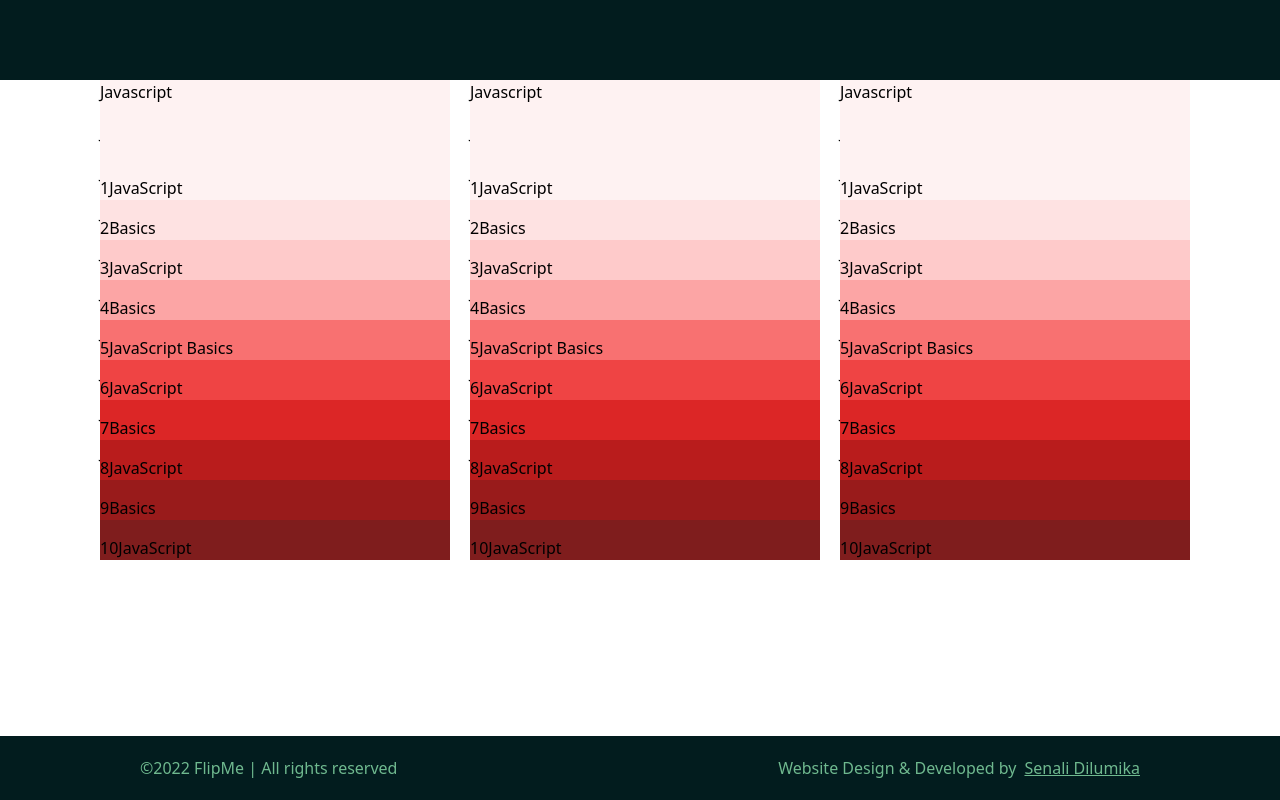
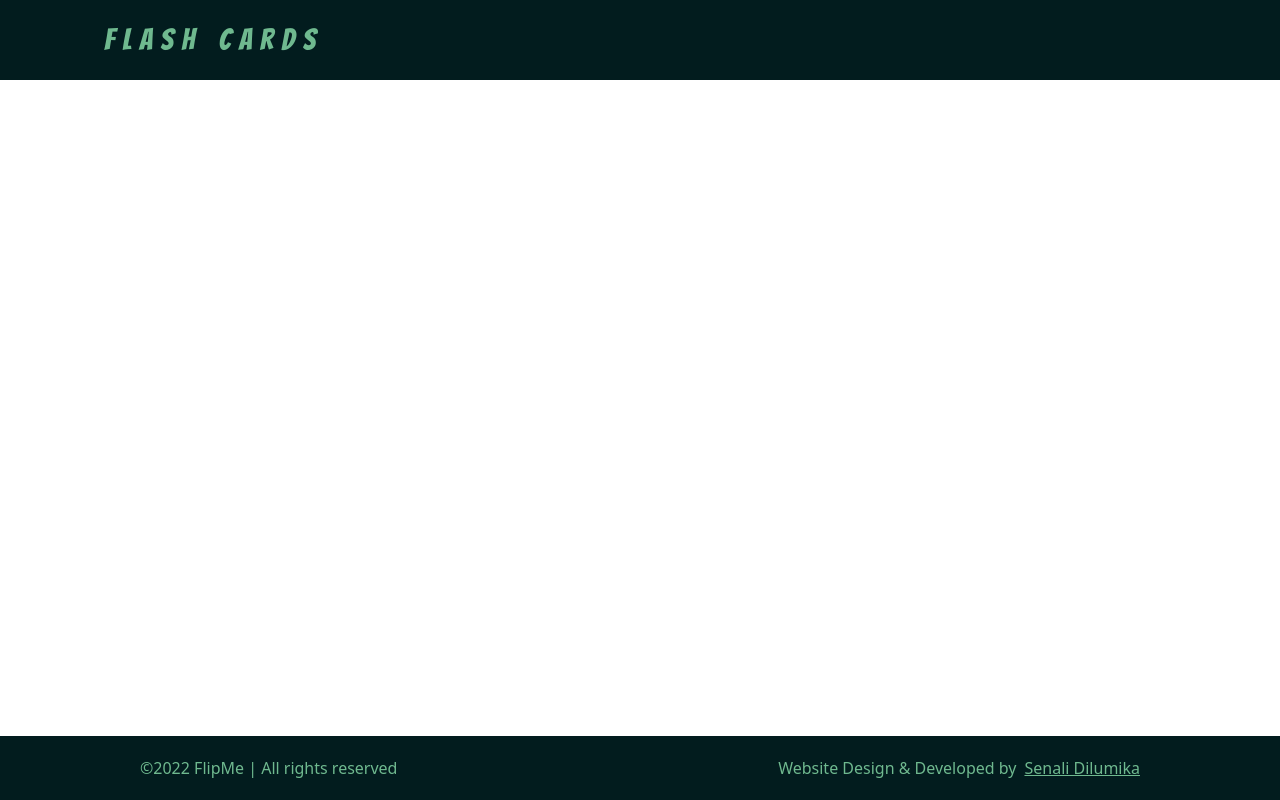
Before and after one commit to senali-d/flashme, a Next.js app: page / in a window 1280 px wide. Built offline with nearby package versions, Linux system fonts and the light colour scheme.

Commit message:
header logo

```diff
--- a/components/common/Header.tsx
+++ b/components/common/Header.tsx
@@ -2,8 +2,19 @@ import React from 'react'
 
 const Header = () => {
   return (
-    <div className="bg-blue_black h-20 w-screen">
-
+    <div className="bg-blue_black h-20 w-screen text-greenery flex justify-content items-center" style={{ fontFamily: 'Bangers' }}>
+      <div className="w-[100%] max-w-[1080px] mx-auto text-3xl">
+        <span className="px-1">F</span>
+        <span className="px-1">l</span>
+        <span className="px-1">a</span>
+        <span className="px-1">s</span>
+        <span className="pl-1 pr-5">h</span>
+        <span className="px-1">C</span>
+        <span className="px-1">a</span>
+        <span className="px-1">r</span>
+        <span className="px-1">d</span>
+        <span className="px-1">s</span>
+      </div>
     </div>
   )
 }
--- a/pages/index.tsx
+++ b/pages/index.tsx
@@ -16,14 +16,18 @@ const questions = [
 ]
 
 const Home: NextPage = () => {
+
   return (
     <div className="min-h-[calc(100vh-9rem)] px-5 sm:px-8 md:px-10 lg:px-0 max-w-[1080px] mx-auto">
       <Head>
         <title>Flash Cards</title>
         <meta name="description" content="Flash Cards - Knowledge base of questions and answers app" />
         <link rel="icon" href="/favicon.ico" />
+        <link rel="preconnect" href="https://fonts.googleapis.com"/>
+        <link rel="preconnect" href="https://fonts.gstatic.com"/>
+        <link href="https://fonts.googleapis.com/css2?family=Bangers&display=swap" rel="stylesheet"/>
       </Head>
-      <div className={`flex gap-5 h-[500px]`}>
+      {/* <div className={`flex gap-5 h-[500px]`}>
         <div>
           {
             questions.map(q =>
@@ -59,7 +63,7 @@ const Home: NextPage = () => {
             )
           }
         </div>
-      </div>
+      </div> */}
     </div>
   )
 }
--- a/pages/question/[slug].tsx
+++ b/pages/question/[slug].tsx
@@ -6,11 +6,14 @@ const Question = () => {
   const router = useRouter()
   const { slug } = router.query
   return (
-    <div className="min-h-[calc(100vh-9rem)] px-5 sm:px-8 md:px-10 lg:px-0 max-w-[1080px] mx-auto flex items-center justify-center">
+    <div className="min-h-[calc(100vh-9rem)] px-5 sm:px-8 md:px-10 lg:px-0 max-w-[1080px] mx-auto flex items-center justify-center ">
       <Head>
         <title>Flash Cards - Question {slug}</title>
         <meta name="description" content="Flash Cards - Knowledge base of questions and answers app" />
         <link rel="icon" href="/favicon.ico" />
+        <link rel="preconnect" href="https://fonts.googleapis.com"/>
+        <link rel="preconnect" href="https://fonts.gstatic.com"/>
+        <link href="https://fonts.googleapis.com/css2?family=Bangers&display=swap" rel="stylesheet"/>
       </Head>
       <div className="mx-auto w-[100%] max-w-[700px] min-h-[350px] bg-greenery flex flex-col py-5 px-8 sm:px-10 md:px-20">
         <div className="text-blue_black flex-1 flex flex-col justify-center">
@@ -24,7 +27,7 @@ const Question = () => {
         </div>
         <button className="text-rain py-2 px-10 rounded-lg bg-blue_black w-32 self-end">Next</button>
       </div>
-  </div>
+    </div>
   )
 }
 
```
